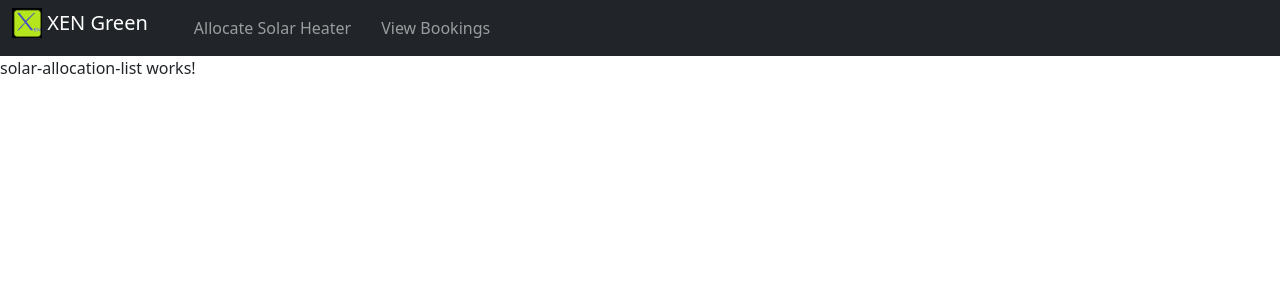
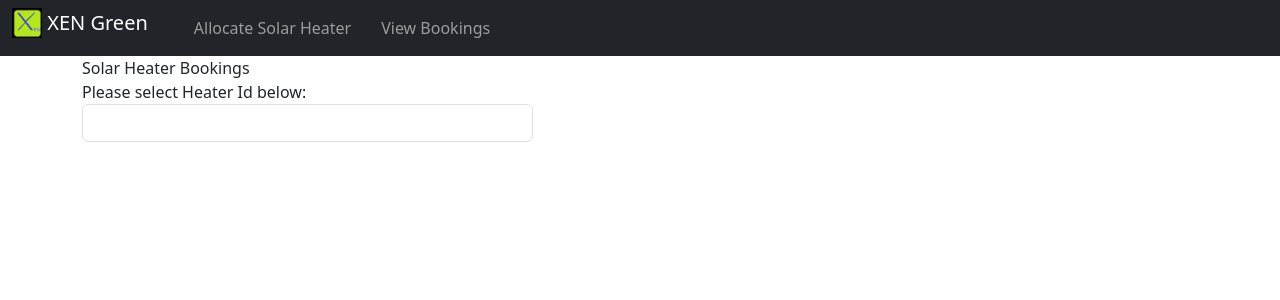
Before and after one commit to BhosalePratik/solar-alcon, an Angular app in the folder UI/: page /view in a window 1280 px wide. Shown: the top 300 px of the page. Built offline with nearby package versions, Linux system fonts and the light colour scheme.

Commit message:
UI view allocate solar component markup implemented

```diff
--- /dev/null
+++ b/UI/src/app/shared/SolarHeater.ts
@@ -0,0 +1,8 @@
+export class SolarHeater{
+    solarHeaterId?: number;
+    distributorName: string;
+    purchaseDate: Date;
+    installationDate: Date;
+    customerId: number;
+    message?: string;
+}
--- a/UI/src/app/solar-allocation-list/solar-allocation-list.component.html
+++ b/UI/src/app/solar-allocation-list/solar-allocation-list.component.html
@@ -1 +1,44 @@
-<p>solar-allocation-list works!</p>
+<div class="container">
+    <div class="row">
+        <div class="col-md-5 col-md-offset-4">
+            <div class="panel panel-primary">
+                <div class="panel-heading">
+                    Solar Heater Bookings
+                </div>
+                <div class="panel-body">
+                    <div class="form-group">
+                        <label for="">Please select Heater Id below:</label>
+                        <select name="" id="" class="form-control" [(ngModel)]="selectedId" (change)="displaySelected()">
+                            <option [value]="id" *ngFor="let id of solarHeaterIds">{{id}}</option>
+                        </select>
+                    </div>
+                    <div *ngIf="selectedSolar">
+                        <div>
+                            <b><span>Details of Solar Id:  {{selectedSolar.solarHeaterId}}</span></b>
+                        </div>
+                        <div>
+                            <table class="table" border="">
+                                <thead>
+                                    <tr>
+                                        <th>Customer Id</th>
+                                        <th>Distributor Name</th>
+                                        <th>Purchase Date</th>
+                                        <th>Installation Date</th>
+                                    </tr>
+                                </thead>
+                                <tbody>
+                                    <tr>
+                                        <td>{{selectedSolar.customerId}}</td>
+                                        <td>{{selectedSolar.distributorName}}</td>
+                                        <td>{{selectedSolar.purchaseDate}}</td>
+                                        <td>{{selectedSolar.installationDate}}</td>
+                                    </tr>
+                                </tbody>
+                            </table>
+                        </div>
+                    </div>
+                </div>
+            </div>
+        </div>
+    </div>
+</div>
--- a/UI/src/app/solar-allocation-list/solar-allocation-list.component.ts
+++ b/UI/src/app/solar-allocation-list/solar-allocation-list.component.ts
@@ -1,4 +1,6 @@
 import { Component, OnInit } from '@angular/core';
+import { SolarAllocationListService } from './solar-allocation-list.service';
+import { SolarHeater } from '../shared/SolarHeater';
 
 @Component({
   selector: 'app-solar-allocation-list',
@@ -6,10 +8,22 @@ import { Component, OnInit } from '@angular/core';
   styleUrls: ['./solar-allocation-list.component.css']
 })
 export class SolarAllocationListComponent implements OnInit {
+  solarHeaterIds: number[] = [];
+  selectedSolar: SolarHeater;
+  selectedId;
+  errorMsg;
 
-  constructor() { }
+  constructor(private allocation: SolarAllocationListService) { }
 
   ngOnInit(): void {
+
   }
 
+  displaySelected() {
+
+  }
+
+  getAllIds() {
+
+  }
 }
```
